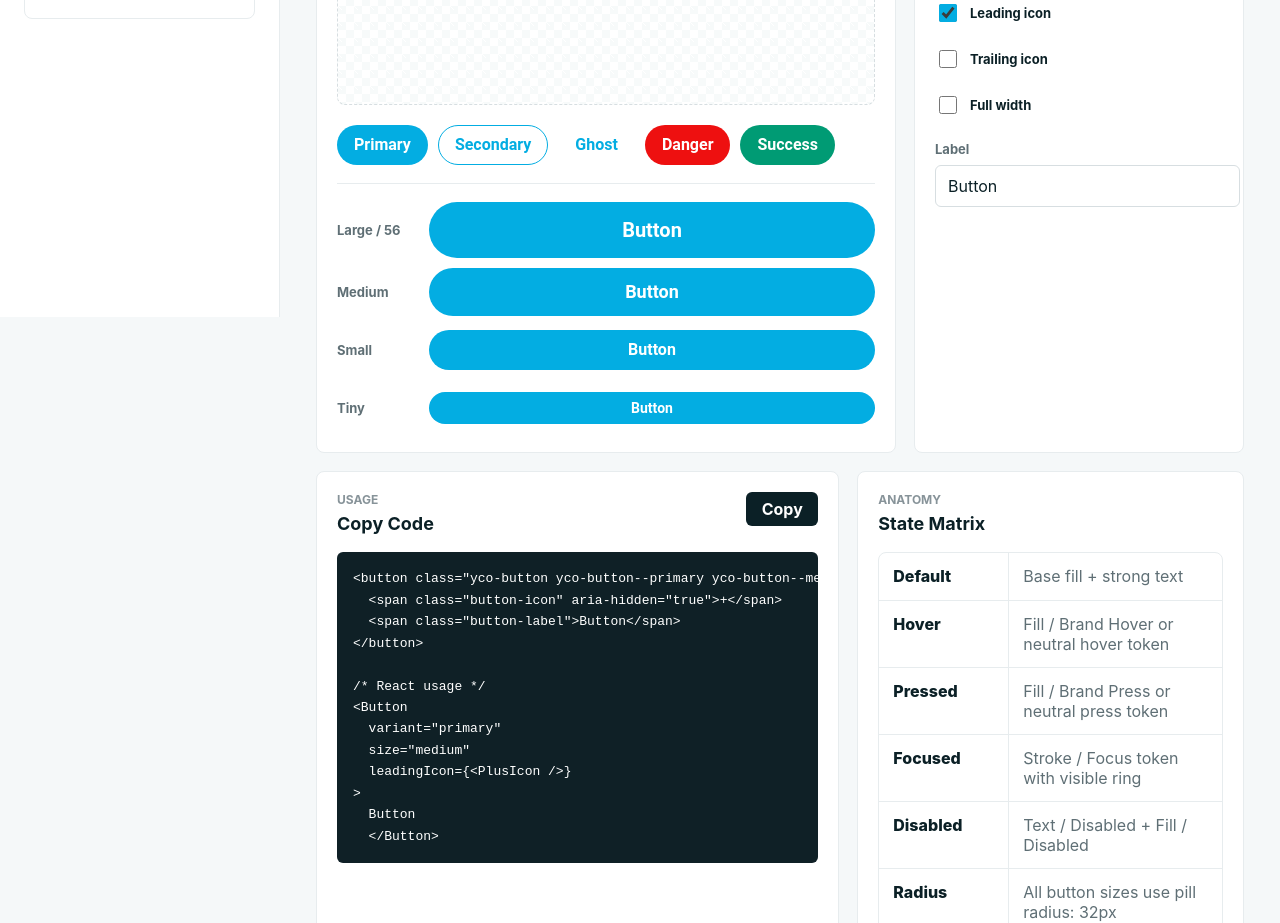
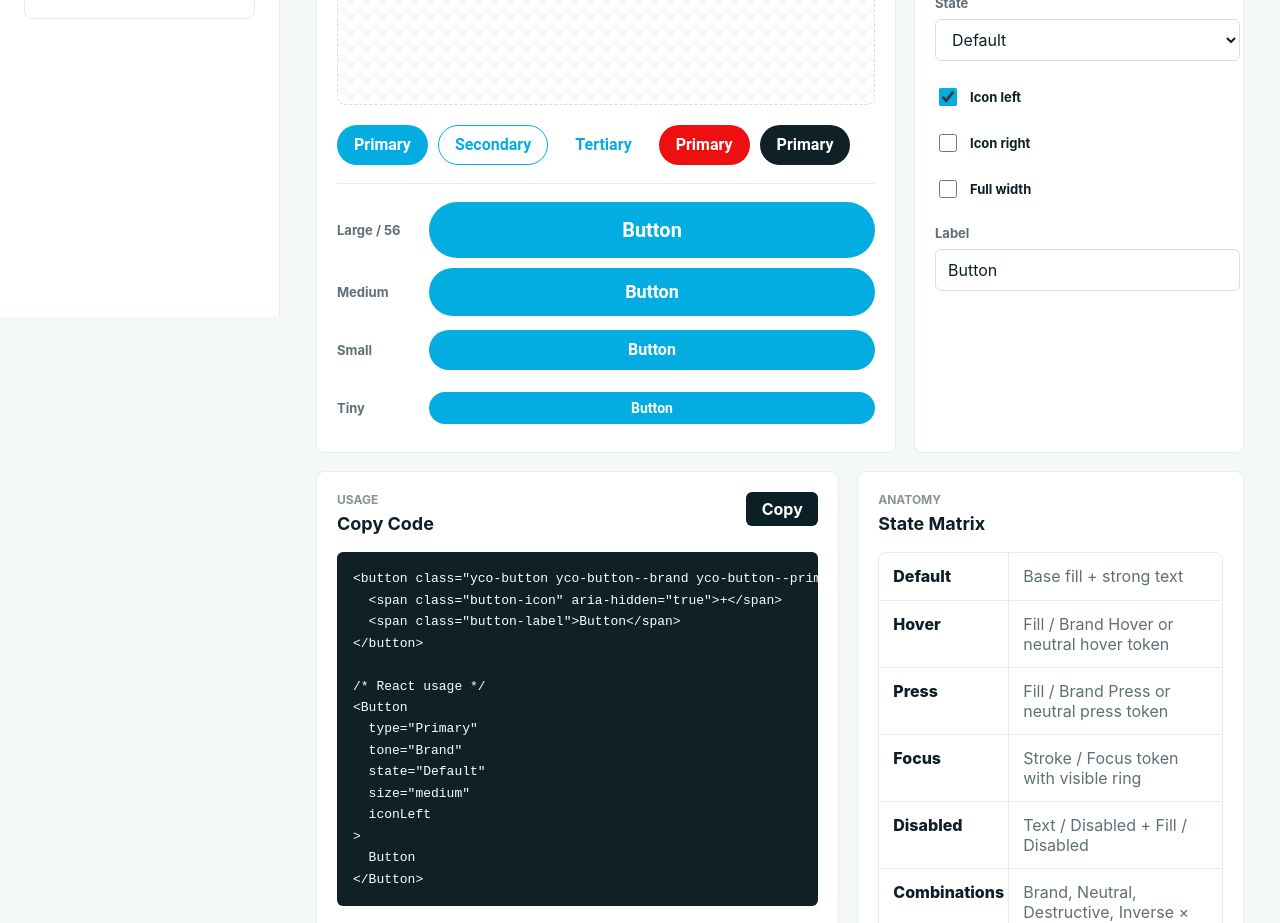
Before and after one commit to marukox1105/yco-component-library, a website: page index.html in a window 1280 px wide. Shown: the part 483-1406 px from the top of the page. Drawn offline with Linux system fonts and the light colour scheme.

Commit message:
Align button controls with Figma props

```diff
--- a/index.html
+++ b/index.html
@@ -41,7 +41,7 @@
           </div>
           <div class="token-row">
             <span class="swatch danger"></span>
-            <span>Error / Strong</span>
+            <span>Destructive / Strong</span>
           </div>
         </div>
       </aside>
@@ -71,36 +71,41 @@
               <span class="status-pill" id="stateLabel">Default</span>
             </div>
             <div class="preview-surface" id="previewSurface">
-              <button class="yco-button yco-button--primary yco-button--medium" id="previewButton" type="button">
+              <button class="yco-button yco-button--brand yco-button--primary yco-button--medium" id="previewButton" type="button">
                 <span class="button-icon" aria-hidden="true">+</span>
                 <span>Button</span>
               </button>
             </div>
-            <div class="variant-strip" aria-label="Button variants">
-              <button class="yco-button yco-button--primary yco-button--small" type="button">Primary</button>
-              <button class="yco-button yco-button--secondary yco-button--small" type="button">Secondary</button>
-              <button class="yco-button yco-button--ghost yco-button--small" type="button">Ghost</button>
-              <button class="yco-button yco-button--danger yco-button--small" type="button">Danger</button>
-              <button class="yco-button yco-button--success yco-button--small" type="button">Success</button>
+            <div class="variant-strip" aria-label="Button type and tone examples">
+              <button class="yco-button yco-button--brand yco-button--primary yco-button--small" type="button">Primary</button>
+              <button class="yco-button yco-button--brand yco-button--secondary yco-button--small" type="button">Secondary</button>
+              <button class="yco-button yco-button--brand yco-button--tertiary yco-button--small" type="button">Tertiary</button>
+              <button class="yco-button yco-button--destructive yco-button--primary yco-button--small" type="button">Primary</button>
+              <button class="yco-button yco-button--neutral yco-button--primary yco-button--small" type="button">Primary</button>
             </div>
             <div class="size-spec" aria-label="Button sizes">
-              <div><span>Large / 56</span><button class="yco-button yco-button--primary yco-button--large" type="button">Button</button></div>
-              <div><span>Medium</span><button class="yco-button yco-button--primary yco-button--medium" type="button">Button</button></div>
-              <div><span>Small</span><button class="yco-button yco-button--primary yco-button--small" type="button">Button</button></div>
-              <div><span>Tiny</span><button class="yco-button yco-button--primary yco-button--tiny" type="button">Button</button></div>
+              <div><span>Large / 56</span><button class="yco-button yco-button--brand yco-button--primary yco-button--large" type="button">Button</button></div>
+              <div><span>Medium</span><button class="yco-button yco-button--brand yco-button--primary yco-button--medium" type="button">Button</button></div>
+              <div><span>Small</span><button class="yco-button yco-button--brand yco-button--primary yco-button--small" type="button">Button</button></div>
+              <div><span>Tiny</span><button class="yco-button yco-button--brand yco-button--primary yco-button--tiny" type="button">Button</button></div>
             </div>
           </div>
 
           <form class="control-pane" aria-label="Button controls">
             <div class="control-group">
-              <label for="variant">Variant</label>
-              <select id="variant" name="variant">
+              <label for="type">Type</label>
+              <select id="type" name="type">
                 <option value="primary">Primary</option>
                 <option value="secondary">Secondary</option>
-                <option value="ghost">Ghost</option>
-                <option value="danger">Danger</option>
-                <option value="warning">Warning</option>
-                <option value="success">Success</option>
+                <option value="tertiary">Tertiary</option>
+              </select>
+            </div>
+            <div class="control-group">
+              <label for="tone">Tone</label>
+              <select id="tone" name="tone">
+                <option value="brand">Brand</option>
+                <option value="neutral">Neutral</option>
+                <option value="destructive">Destructive</option>
                 <option value="inverse">Inverse</option>
               </select>
             </div>
@@ -118,20 +123,19 @@
               <select id="state" name="state">
                 <option value="default">Default</option>
                 <option value="hover">Hover</option>
-                <option value="pressed">Pressed</option>
-                <option value="focused">Focused</option>
+                <option value="press">Press</option>
+                <option value="focus">Focus</option>
                 <option value="disabled">Disabled</option>
-                <option value="loading">Loading</option>
               </select>
             </div>
             <div class="control-grid">
               <label class="check-control">
                 <input id="leadingIcon" type="checkbox" checked />
-                <span>Leading icon</span>
+                <span>Icon left</span>
               </label>
               <label class="check-control">
                 <input id="trailingIcon" type="checkbox" />
-                <span>Trailing icon</span>
+                <span>Icon right</span>
               </label>
               <label class="check-control">
                 <input id="fullWidth" type="checkbox" />
@@ -166,9 +170,10 @@
             <div class="state-table">
               <div>Default</div><div>Base fill + strong text</div>
               <div>Hover</div><div>Fill / Brand Hover or neutral hover token</div>
-              <div>Pressed</div><div>Fill / Brand Press or neutral press token</div>
-              <div>Focused</div><div>Stroke / Focus token with visible ring</div>
+              <div>Press</div><div>Fill / Brand Press or neutral press token</div>
+              <div>Focus</div><div>Stroke / Focus token with visible ring</div>
               <div>Disabled</div><div>Text / Disabled + Fill / Disabled</div>
+              <div>Combinations</div><div>Brand, Neutral, Destructive, Inverse × Primary, Secondary, Tertiary</div>
               <div>Radius</div><div>All button sizes use pill radius: 32px</div>
               <div>Large</div><div>Height 56, horizontal padding 24, text 20/28 semi bold</div>
             </div>
@@ -195,7 +200,7 @@
             <div>Stroke / Focus</div>
             <div><span class="swatch brand-weak"></span> Brand/Light/200</div>
             <div><span class="swatch dark-brand-weak"></span> Brand/Dark/200</div>
-            <div>Fill / Error strong</div>
+            <div>Fill / Destructive strong</div>
             <div><span class="swatch danger"></span> Red/Light/1000</div>
             <div><span class="swatch dark-danger"></span> Red/Dark/1000</div>
           </div>
@@ -204,6 +209,6 @@
     </div>
 
     <div class="toast" id="toast" role="status" aria-live="polite">Copied</div>
-    <script src="./script.js?v=3"></script>
+    <script src="./script.js?v=4"></script>
   </body>
 </html>
--- a/script.js
+++ b/script.js
@@ -5,7 +5,8 @@ const codeBlock = document.querySelector("#codeBlock");
 const toast = document.querySelector("#toast");
 
 const controls = {
-  variant: document.querySelector("#variant"),
+  type: document.querySelector("#type"),
+  tone: document.querySelector("#tone"),
   state: document.querySelector("#state"),
   label: document.querySelector("#label"),
   leadingIcon: document.querySelector("#leadingIcon"),
@@ -15,79 +16,76 @@ const controls = {
 
 let currentSize = "medium";
 
-const variantLabels = {
+const typeLabels = {
   primary: "Primary",
   secondary: "Secondary",
-  ghost: "Ghost",
-  danger: "Danger",
-  warning: "Warning",
-  success: "Success",
+  tertiary: "Tertiary",
+};
+
+const toneLabels = {
+  brand: "Brand",
+  neutral: "Neutral",
+  destructive: "Destructive",
   inverse: "Inverse",
 };
 
 const stateLabels = {
   default: "Default",
   hover: "Hover",
-  pressed: "Pressed",
-  focused: "Focused",
+  press: "Press",
+  focus: "Focus",
   disabled: "Disabled",
-  loading: "Loading",
 };
 
 function buttonMarkup() {
   const label = controls.label.value.trim() || "Button";
   const leading = controls.leadingIcon.checked ? '<span class="button-icon" aria-hidden="true">+</span>\n  ' : "";
   const trailing = controls.trailingIcon.checked ? '\n  <span class="button-icon" aria-hidden="true">›</span>' : "";
-  const loading = controls.state.value === "loading" ? '<span class="spinner" aria-hidden="true"></span>\n  ' : "";
   const disabled = controls.state.value === "disabled" ? " disabled" : "";
-  const busy = controls.state.value === "loading" ? ' aria-busy="true"' : "";
   const extraClass = controls.fullWidth.checked ? " is-full-width" : "";
 
-  return `<button class="yco-button yco-button--${controls.variant.value} yco-button--${currentSize}${extraClass}" type="button"${disabled}${busy}>
-  ${loading}${leading}<span class="button-label">${label}</span>${trailing}
+  return `<button class="yco-button yco-button--${controls.tone.value} yco-button--${controls.type.value} yco-button--${currentSize}${extraClass}" type="button"${disabled}>
+  ${leading}<span class="button-label">${label}</span>${trailing}
 </button>`;
 }
 
 function reactMarkup() {
   const label = controls.label.value.trim() || "Button";
   const props = [
-    `variant="${controls.variant.value}"`,
+    `type="${typeLabels[controls.type.value]}"`,
+    `tone="${toneLabels[controls.tone.value]}"`,
+    `state="${stateLabels[controls.state.value]}"`,
     `size="${currentSize}"`,
     controls.fullWidth.checked ? "fullWidth" : "",
-    controls.leadingIcon.checked ? "leadingIcon={<PlusIcon />}" : "",
-    controls.trailingIcon.checked ? "trailingIcon={<ChevronRightIcon />}" : "",
-    controls.state.value === "loading" ? "loading" : "",
-    controls.state.value === "disabled" ? "disabled" : "",
+    controls.leadingIcon.checked ? "iconLeft" : "",
+    controls.trailingIcon.checked ? "iconRight" : "",
   ].filter(Boolean).join("\n  ");
 
   return `<Button
   ${props}
 >
   ${label}
-  </Button>`;
+</Button>`;
 }
 
 function updatePreview() {
-  const variant = controls.variant.value;
+  const type = controls.type.value;
+  const tone = controls.tone.value;
   const state = controls.state.value;
   const label = controls.label.value.trim() || "Button";
 
   previewButton.className = [
     "yco-button",
-    `yco-button--${variant}`,
+    `yco-button--${tone}`,
+    `yco-button--${type}`,
     `yco-button--${currentSize}`,
     controls.fullWidth.checked ? "is-full-width" : "",
     state !== "default" ? `is-${state}` : "",
   ].filter(Boolean).join(" ");
 
   previewButton.disabled = state === "disabled";
-  if (state === "loading") {
-    previewButton.setAttribute("aria-busy", "true");
-  } else {
-    previewButton.removeAttribute("aria-busy");
-  }
+  previewButton.removeAttribute("aria-busy");
   previewButton.innerHTML = [
-    state === "loading" ? '<span class="spinner" aria-hidden="true"></span>' : "",
     controls.leadingIcon.checked ? '<span class="button-icon" aria-hidden="true">+</span>' : "",
     `<span class="button-label">${label}</span>`,
     controls.trailingIcon.checked ? '<span class="button-icon" aria-hidden="true">›</span>' : "",
@@ -95,7 +93,7 @@ function updatePreview() {
 
   stateLabel.textContent = stateLabels[state];
   codeBlock.textContent = `${buttonMarkup()}\n\n/* React usage */\n${reactMarkup()}`;
-  document.title = `YCO Buttons - ${variantLabels[variant]}`;
+  document.title = `YCO Buttons - ${toneLabels[tone]} ${typeLabels[type]}`;
 }
 
 document.querySelectorAll("[data-theme]").forEach((button) => {
--- a/styles.css
+++ b/styles.css
@@ -506,10 +506,17 @@ pre {
 }
 
 .yco-button {
-  --button-bg: var(--brand-1000);
-  --button-bg-hover: var(--brand-800);
-  --button-bg-press: #0d86b1;
-  --button-fg: var(--text-inverse-strong);
+  --button-strong: var(--brand-1000);
+  --button-strong-hover: var(--brand-800);
+  --button-strong-press: #0d86b1;
+  --button-weak: var(--brand-50);
+  --button-weak-hover: var(--brand-100);
+  --button-weak-press: var(--brand-200);
+  --button-fg-on-strong: var(--text-inverse-strong);
+  --button-fg: var(--button-fg-on-strong);
+  --button-bg: var(--button-strong);
+  --button-bg-hover: var(--button-strong-hover);
+  --button-bg-press: var(--button-strong-press);
   --button-border: transparent;
   display: inline-flex;
   align-items: center;
@@ -536,13 +543,13 @@ pre {
 }
 
 .yco-button:active,
-.yco-button.is-pressed {
+.yco-button.is-press {
   background: var(--button-bg-press);
   transform: translateY(1px);
 }
 
 .yco-button:focus-visible,
-.yco-button.is-focused {
+.yco-button.is-focus {
   outline: 0;
   box-shadow: 0 0 0 4px var(--stroke-focus);
 }
@@ -590,48 +597,68 @@ pre {
   line-height: 20px;
 }
 
-.yco-button--secondary {
-  --button-bg: var(--fill-base);
-  --button-bg-hover: var(--fill-hover);
-  --button-bg-press: var(--fill-press);
-  --button-fg: var(--brand-1000);
-  --button-border: var(--brand-1000);
+.yco-button--brand {
+  --button-strong: var(--brand-1000);
+  --button-strong-hover: var(--brand-800);
+  --button-strong-press: #0d86b1;
+  --button-weak: var(--brand-50);
+  --button-weak-hover: var(--brand-100);
+  --button-weak-press: var(--brand-200);
+  --button-fg-on-strong: var(--text-inverse-strong);
 }
 
-.yco-button--ghost {
-  --button-bg: transparent;
-  --button-bg-hover: var(--brand-50);
-  --button-bg-press: var(--brand-100);
-  --button-fg: var(--brand-1000);
+.yco-button--neutral {
+  --button-strong: var(--fill-inverse);
+  --button-strong-hover: #243238;
+  --button-strong-press: #34454d;
+  --button-weak: var(--fill-weaker);
+  --button-weak-hover: var(--fill-hover);
+  --button-weak-press: var(--fill-press);
+  --button-fg-on-strong: var(--text-inverse-strong);
+}
+
+.yco-button--destructive {
+  --button-strong: var(--error-1000);
+  --button-strong-hover: var(--error-800);
+  --button-strong-press: #c90000;
+  --button-weak: var(--error-50);
+  --button-weak-hover: #ffe1e1;
+  --button-weak-press: #ffcaca;
+  --button-fg-on-strong: #ffffff;
+}
+
+.yco-button--inverse {
+  --button-strong: var(--text-inverse-strong);
+  --button-strong-hover: var(--fill-hover);
+  --button-strong-press: var(--fill-press);
+  --button-weak: transparent;
+  --button-weak-hover: rgba(255, 255, 255, 0.08);
+  --button-weak-press: rgba(255, 255, 255, 0.14);
+  --button-fg-on-strong: var(--text-strong);
+}
+
+.yco-button--primary {
+  --button-bg: var(--button-strong);
+  --button-bg-hover: var(--button-strong-hover);
+  --button-bg-press: var(--button-strong-press);
+  --button-fg: var(--button-fg-on-strong);
   --button-border: transparent;
 }
 
-.yco-button--danger {
-  --button-bg: var(--error-1000);
-  --button-bg-hover: var(--error-800);
-  --button-bg-press: #c90000;
-  --button-fg: #ffffff;
+.yco-button--secondary {
+  --button-bg: var(--fill-base);
+  --button-bg-hover: var(--button-weak-hover);
+  --button-bg-press: var(--button-weak-press);
+  --button-fg: var(--button-strong);
+  --button-border: var(--button-strong);
 }
 
-.yco-button--warning {
-  --button-bg: var(--warning-1000);
-  --button-bg-hover: var(--warning-800);
-  --button-bg-press: #80600c;
-  --button-fg: #ffffff;
-}
-
-.yco-button--success {
-  --button-bg: var(--success-1000);
-  --button-bg-hover: var(--success-800);
-  --button-bg-press: #007a5c;
-  --button-fg: #ffffff;
-}
-
-.yco-button--inverse {
-  --button-bg: var(--fill-inverse);
-  --button-bg-hover: var(--fill-hover);
-  --button-bg-press: var(--fill-press);
-  --button-fg: var(--text-inverse-strong);
+.yco-button--tertiary {
+  --button-bg: transparent;
+  --button-bg-hover: var(--button-weak-hover);
+  --button-bg-press: var(--button-weak-press);
+  --button-fg: var(--button-strong);
+  --button-border: transparent;
 }
 
 .yco-button.is-loading {
```
